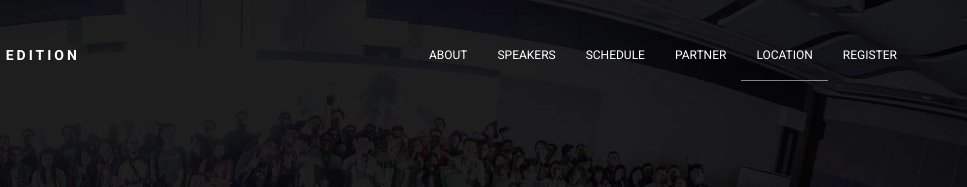
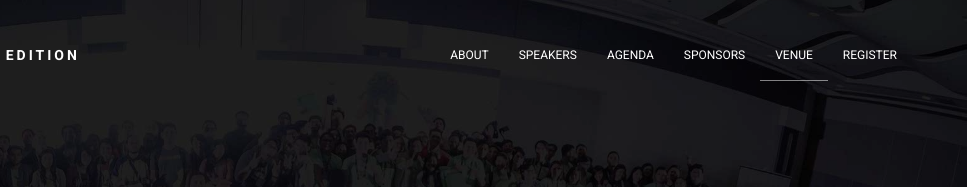
Before and after one commit to cjtagupa/devcon-cdo-summit, a website: page index.html in a window 1280 px wide. Shown: the top 187 px of the page, 313-1280 px from the left. Drawn offline with Linux system fonts and the light colour scheme; files whose address does not match are found by name.

Commit message:
Rename menu labels

```diff
--- a/index.html
+++ b/index.html
@@ -62,10 +62,10 @@
                         <!-- navigation menu -->
                         <li class="active"><a data-scroll href="#about">About</a></li>
                         <li><a data-scroll href="#speakers">Speakers</a></li>
-                        <li><a data-scroll href="#schedule">Schedule</a></li>
-                        <li><a data-scroll href="#partner">Partner</a></li>
+                        <li><a data-scroll href="#schedule">Agenda</a></li>
+                        <li><a data-scroll href="#partner">Sponsors</a></li>
                         <!-- <li><a data-scroll href="#">Sponsorship</a></li> -->
-                        <li><a data-scroll href="#location">Location</a></li>
+                        <li><a data-scroll href="#location">Venue</a></li>
                         <li><a data-scroll href="#registration">Register</a></li>
 
                     </ul>
@@ -777,7 +777,7 @@
             <div class="container">
                 <div class="row">
                     <div class="col-sm-3">
-                        <h3 class="section-title">Event Location</h3>
+                        <h3 class="section-title">Venue</h3>
                         <p><img src="assets/images/ustp.jpg" alt="University of Science and Technology of Southern Philippines" class="img-responsive center-block"></p>
                             <address>
                                 <p>Saturday, October 21, 2017 <br> 8:00 AM to 5:00 PM</p>
```
